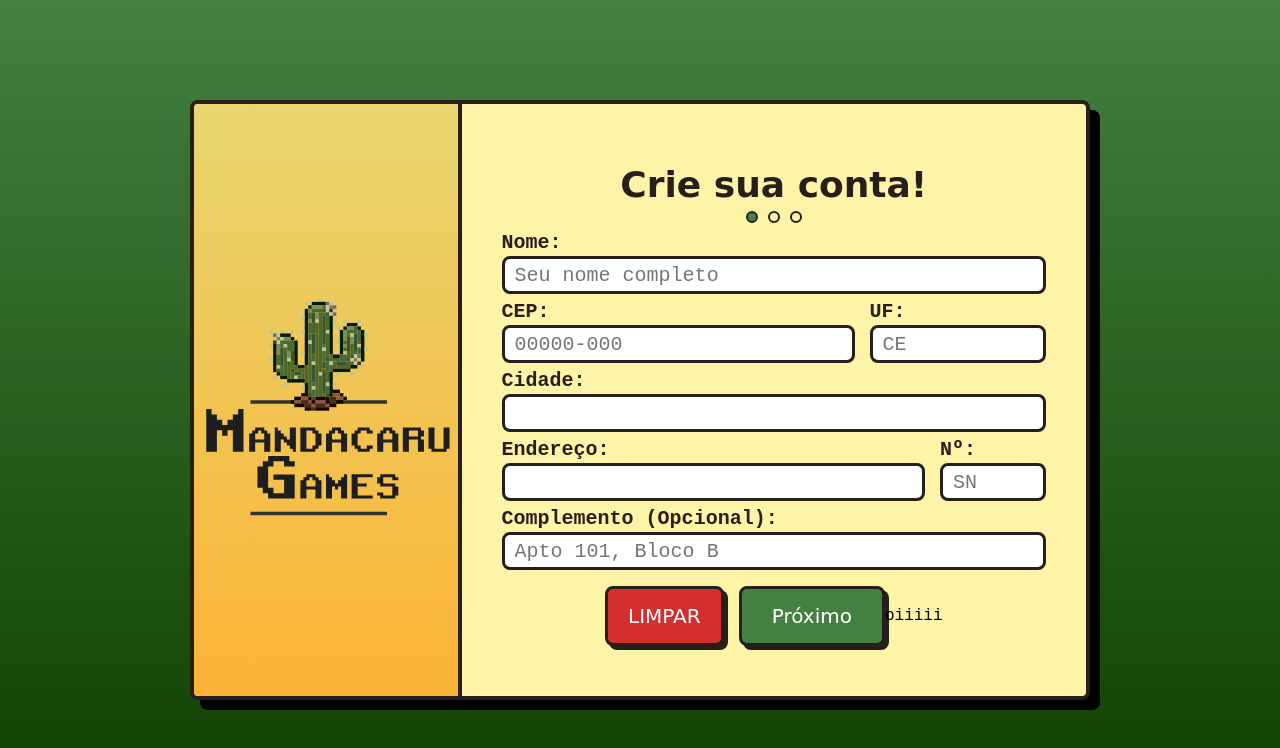
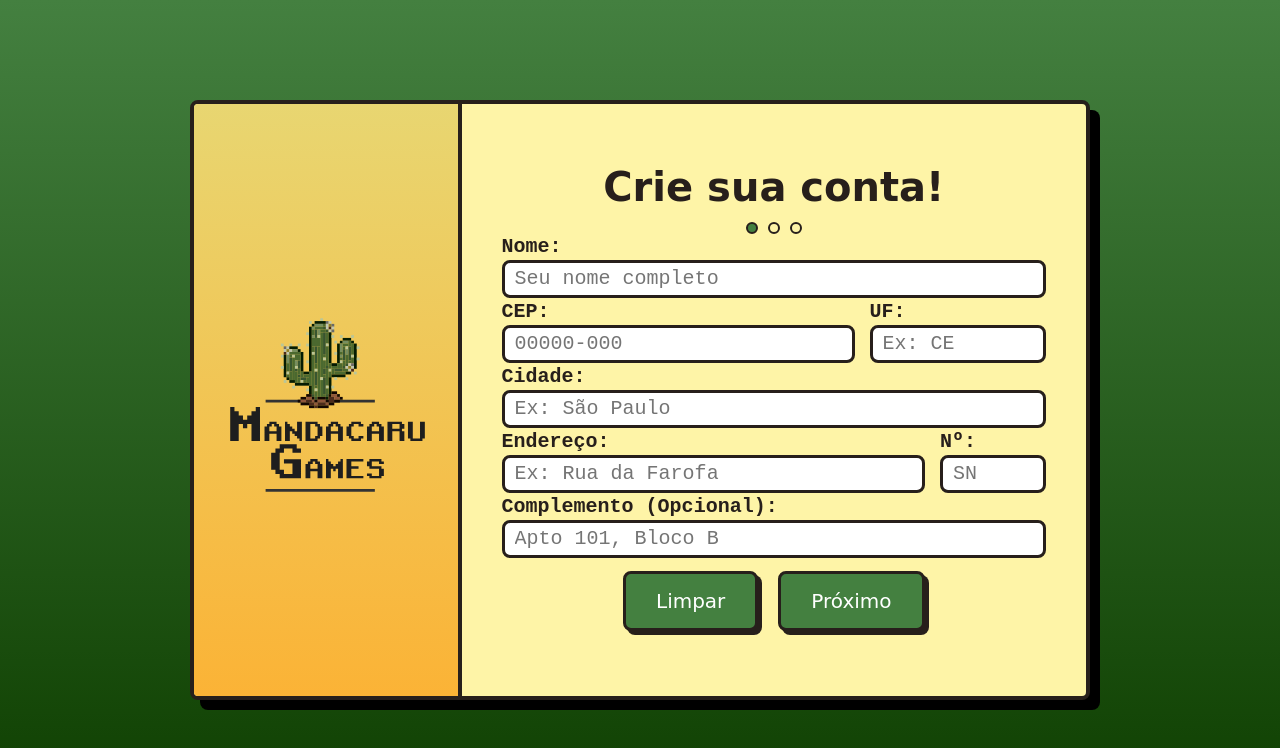
Before and after one commit to andrido/Projeto-Autoracao-Multimidia-II, a website: page public/cadastro.html in a window 1280 px wide. Drawn offline with Linux system fonts and the light colour scheme; a web font is replaced by a local one.

Commit message:
mudei algumas besteirinhas do visual

```diff
--- a/public/cadastro.html
+++ b/public/cadastro.html
@@ -18,7 +18,7 @@
     <div class="main-container">
         <div class="sidebar">
             <a href="/" style="text-decoration: none; cursor: pointer;">
-                 <div class="logo-mandacaru-games"><img src="imagens/logo-mandacaru-games.svg" alt="mandacaru" height="300px" width="300px"></div>
+                 <div class="logo-mandacaru-games"><img src="imagens/logo-mandacaru-games.svg" alt="mandacaru" height="240px" width="240px"></div>
             </a>
         </div>
 
@@ -46,19 +46,19 @@
                         </div>
                         <div class="input-group" style="flex: 0.5;">
                             <label for="estado">UF:</label>
-                            <input type="text" id="estado" name="estado" maxlength="2" placeholder="CE">
+                            <input type="text" id="estado" name="estado" maxlength="2" placeholder="Ex: CE">
                         </div>
                     </div>
 
                     <div class="input-group">
                         <label for="cidade">Cidade:</label>
-                        <input type="text" id="cidade" name="cidade">
+                        <input type="text" id="cidade" name="cidade" placeholder="Ex: São Paulo">
                     </div>
 
                     <div class="row">
                         <div class="input-group" style="flex: 2;">
                             <label for="endereco">Endereço:</label>
-                            <input type="text" id="endereco" name="endereco">
+                            <input type="text" id="endereco" name="endereco" placeholder="Ex: Rua da Farofa">
                         </div>
                         <div class="input-group" style="flex: 0.5;">
                             <label for="numero">Nº:</label>
@@ -112,9 +112,8 @@
                 </div>
 
                 <div class="btn-container">
-                    <button type="button" class="btn-clear" id="btnLimpar">LIMPAR</button>
+                    <button type="button" class="btn-clear" id="btnLimpar">Limpar</button>
                     <button type="button" class="btn-next" id="nextBtn">Próximo</button>
-                    <p>oiiiii</p>
                 </div>
 
             </form>
--- a/public/styles/styles.css
+++ b/public/styles/styles.css
@@ -61,9 +61,9 @@ body {
 /* Título e Barra de Progresso */
 h2 {
     font-family: 'Pixel Operator HB SC', cursive;
-    font-size: 36px;
+    font-size: 40px;
     color: var(--dark-border);
-    margin-bottom: 6px;
+    margin-bottom: 12px;
     margin-top: 0;
     text-align: center;
     flex-shrink: 0;
@@ -72,7 +72,6 @@ h2 {
 .progress-bar {
     display: flex;
     gap: 10px;
-    margin-bottom: 8px;
     justify-content: center;
     flex-shrink: 0;
 }
@@ -119,8 +118,8 @@ form {
 /* --- INPUTS --- */
 .input-group {
     width: 100%;
-    margin-bottom: 6px;
     text-align: left;
+    margin-bottom: 2px;
     display: flex;
     flex-direction: column;
     min-height: 55px;
@@ -159,8 +158,7 @@ input:focus {
 /* --- MENSAGENS DE ERRO --- */
 .error-msg {
     color: var(--error-coral);
-    font-size: 12px;
-    margin-top: 1px;
+    font-size: 16px;
     display: none;
     font-weight: bold;
 }
@@ -285,16 +283,16 @@ input.input-error {
 }
 
 .btn-clear {
-    background-color:#D32F2F;
+    background-color:var(--btn-green);
     color: white;
     font-family: 'Pixel Operator HB SC', cursive;
     font-size: 20px;
-    padding: 15px 20px;
+    padding: 15px 30px;
     border: 3px solid var(--dark-border);
     border-radius: 8px;
     cursor: pointer;
     box-shadow: 4px 4px 0px var(--dark-border);
-    margin-right: 15px;
+    margin-right: 20px;
     transition: transform 0.1s, box-shadow 0.1s;
 }
 
```
Also changed, not shown: public/index.html (+2 -5 lines), public/lista.html (+3 -3 lines), fotos_usuarios/1769130410639-rato vei.jpg (added).
